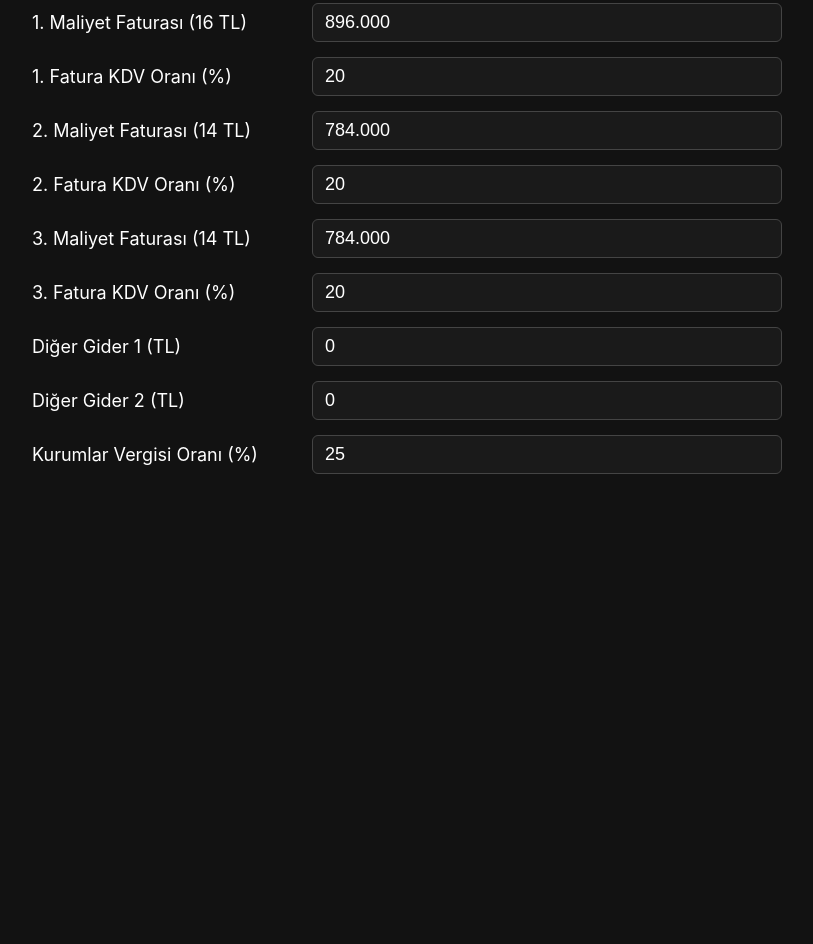
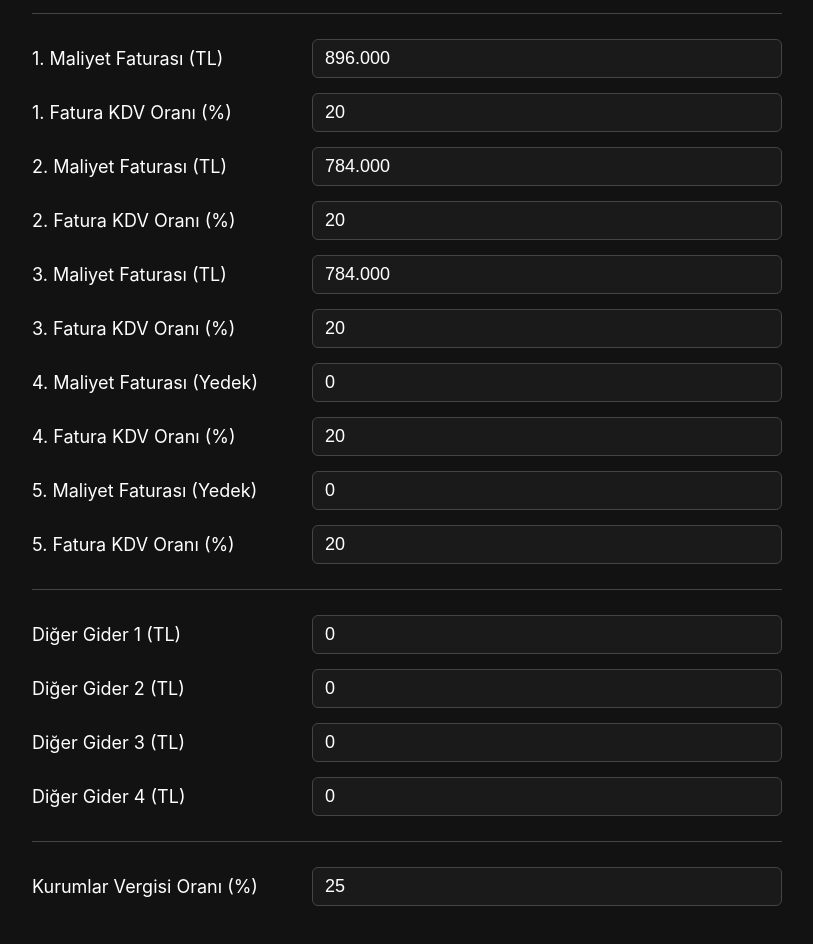
Before and after one commit to dogierez/a-101, a plain HTML site: page index.html in a window 1280 px wide. Shown: the part 630-1574 px from the top of the page, without its empty margins (233-1046 px from the left). Before the commit the page ends 1149 px from the top, so only its background shows below. Drawn offline with Linux system fonts and the light colour scheme.

Commit message:
Enhance invoice input fields and calculations
Added additional input fields for cost invoices and updated calculations to include new data.

```diff
--- a/index.html
+++ b/index.html
@@ -129,6 +129,13 @@
         .input-field:focus {
             border-color: #888;
         }
+
+        .divider {
+            height: 1px;
+            background-color: var(--border-color);
+            margin: 25px 0;
+            width: 100%;
+        }
     </style>
 </head>
 <body>
@@ -215,8 +222,10 @@
                 <input type="text" inputmode="numeric" class="input-field" id="inSatisFiyati" value="34">
             </div>
 
+            <div class="divider"></div>
+
             <div class="input-group">
-                <div class="input-label">1. Maliyet Faturası (16 TL)</div>
+                <div class="input-label">1. Maliyet Faturası (TL)</div>
                 <input type="text" inputmode="numeric" class="input-field" id="inFatura1Tutar" value="896.000">
             </div>
             <div class="input-group">
@@ -225,7 +234,7 @@
             </div>
 
             <div class="input-group">
-                <div class="input-label">2. Maliyet Faturası (14 TL)</div>
+                <div class="input-label">2. Maliyet Faturası (TL)</div>
                 <input type="text" inputmode="numeric" class="input-field" id="inFatura2Tutar" value="784.000">
             </div>
             <div class="input-group">
@@ -234,13 +243,33 @@
             </div>
 
             <div class="input-group">
-                <div class="input-label">3. Maliyet Faturası (14 TL)</div>
+                <div class="input-label">3. Maliyet Faturası (TL)</div>
                 <input type="text" inputmode="numeric" class="input-field" id="inFatura3Tutar" value="784.000">
             </div>
             <div class="input-group">
                 <div class="input-label">3. Fatura KDV Oranı (%)</div>
                 <input type="text" inputmode="numeric" class="input-field" id="inFatura3Kdv" value="20">
             </div>
+
+            <div class="input-group">
+                <div class="input-label">4. Maliyet Faturası (Yedek)</div>
+                <input type="text" inputmode="numeric" class="input-field" id="inFatura4Tutar" value="0">
+            </div>
+            <div class="input-group">
+                <div class="input-label">4. Fatura KDV Oranı (%)</div>
+                <input type="text" inputmode="numeric" class="input-field" id="inFatura4Kdv" value="20">
+            </div>
+
+            <div class="input-group">
+                <div class="input-label">5. Maliyet Faturası (Yedek)</div>
+                <input type="text" inputmode="numeric" class="input-field" id="inFatura5Tutar" value="0">
+            </div>
+            <div class="input-group">
+                <div class="input-label">5. Fatura KDV Oranı (%)</div>
+                <input type="text" inputmode="numeric" class="input-field" id="inFatura5Kdv" value="20">
+            </div>
+
+            <div class="divider"></div>
 
             <div class="input-group">
                 <div class="input-label">Diğer Gider 1 (TL)</div>
@@ -250,6 +279,17 @@
                 <div class="input-label">Diğer Gider 2 (TL)</div>
                 <input type="text" inputmode="numeric" class="input-field" id="inDigerGider2" value="0">
             </div>
+
+            <div class="input-group">
+                <div class="input-label">Diğer Gider 3 (TL)</div>
+                <input type="text" inputmode="numeric" class="input-field" id="inDigerGider3" value="0">
+            </div>
+            <div class="input-group">
+                <div class="input-label">Diğer Gider 4 (TL)</div>
+                <input type="text" inputmode="numeric" class="input-field" id="inDigerGider4" value="0">
+            </div>
+
+            <div class="divider"></div>
 
             <div class="input-group">
                 <div class="input-label">Kurumlar Vergisi Oranı (%)</div>
@@ -297,20 +337,34 @@
             const fatura3Tutar = getInputValue('inFatura3Tutar');
             const fatura3Kdv = getInputValue('inFatura3Kdv');
 
+            const fatura4Tutar = getInputValue('inFatura4Tutar');
+            const fatura4Kdv = getInputValue('inFatura4Kdv');
+            const fatura5Tutar = getInputValue('inFatura5Tutar');
+            const fatura5Kdv = getInputValue('inFatura5Kdv');
+
             const digerGider1 = getInputValue('inDigerGider1');
             const digerGider2 = getInputValue('inDigerGider2');
+            const digerGider3 = getInputValue('inDigerGider3'); // Yeni eklenen
+            const digerGider4 = getInputValue('inDigerGider4'); // Yeni eklenen
             const vergiOrani = getInputValue('inVergiOrani');
 
             const toplamCiro = satisAdedi * satisFiyati;
-            const toplamNetMaliyet = fatura1Tutar + fatura2Tutar + fatura3Tutar + digerGider1 + digerGider2;
+
+            // Tüm 5 fatura ve 4 diğer gider net maliyete ekleniyor
+            const toplamNetMaliyet = fatura1Tutar + fatura2Tutar + fatura3Tutar + fatura4Tutar + fatura5Tutar +
+                                     digerGider1 + digerGider2 + digerGider3 + digerGider4;
+
             const brutKar = toplamCiro - toplamNetMaliyet;
             const kurumlarVergisi = brutKar > 0 ? brutKar * (vergiOrani / 100) : 0;
             const netKar = brutKar - kurumlarVergisi;
 
             const tahsilEdilenKdv = toplamCiro * 0.20;
+
             const odenenKdv = (fatura1Tutar * (fatura1Kdv / 100)) +
                               (fatura2Tutar * (fatura2Kdv / 100)) +
-                              (fatura3Tutar * (fatura3Kdv / 100));
+                              (fatura3Tutar * (fatura3Kdv / 100)) +
+                              (fatura4Tutar * (fatura4Kdv / 100)) +
+                              (fatura5Tutar * (fatura5Kdv / 100));
 
             const netKdvFarki = tahsilEdilenKdv - odenenKdv;
 
```
